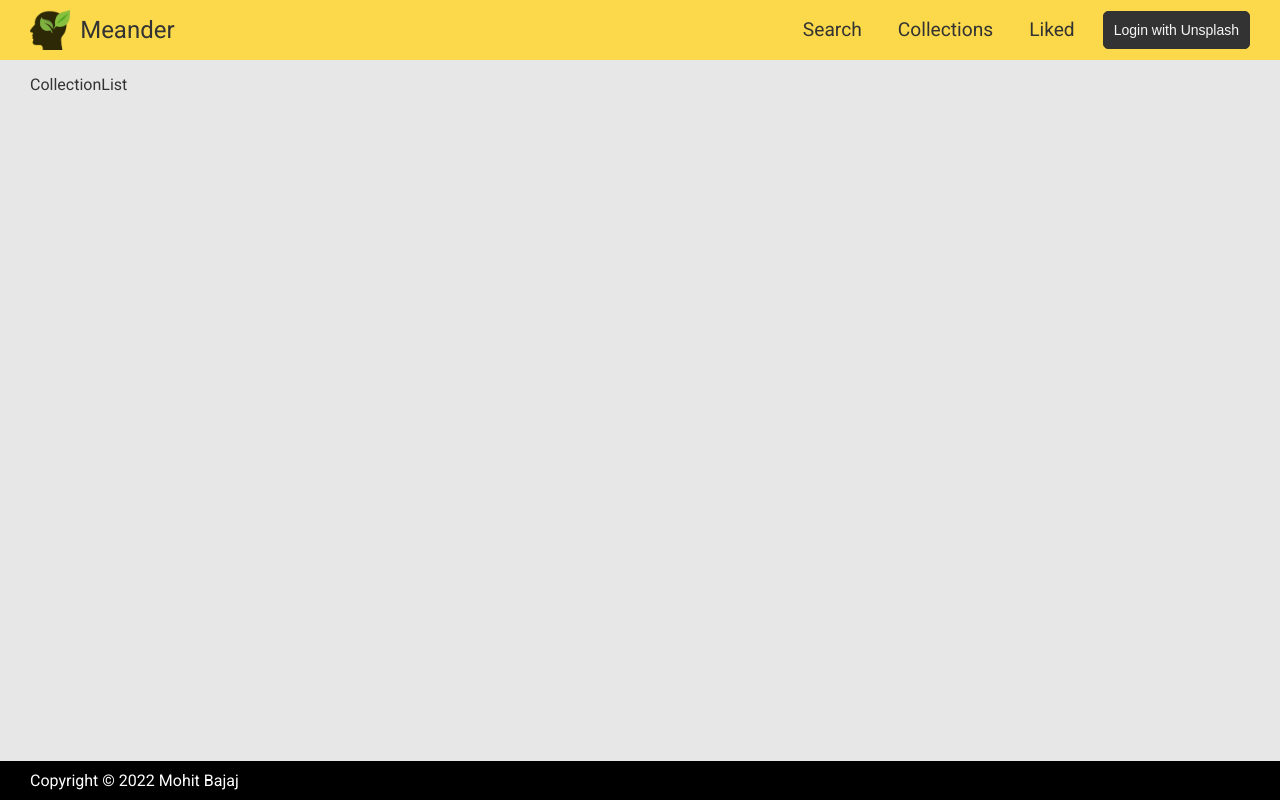
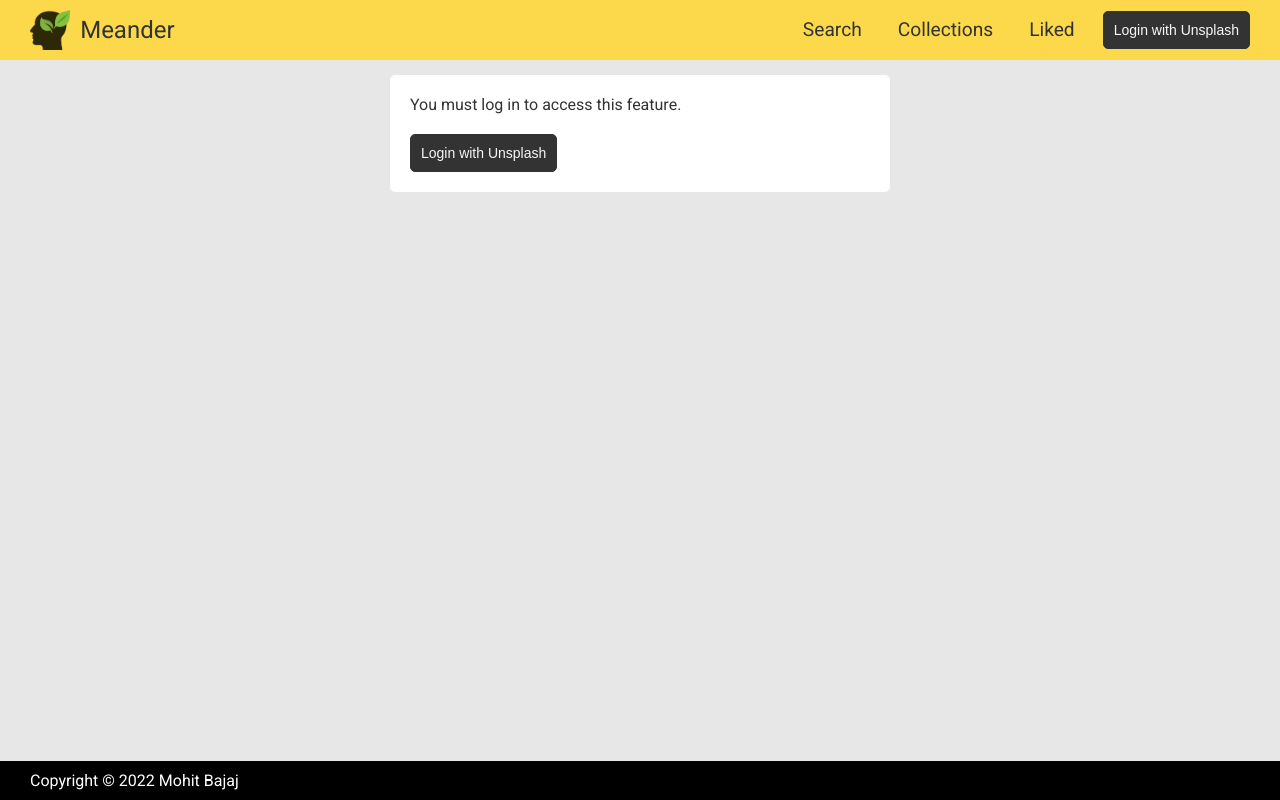
Before and after one commit to mohitb35/meander, a React (Create React App) app: page /collections in a window 1280 px wide. Built offline with nearby package versions, Linux system fonts and the light colour scheme; no server answers.

Commit message:
v3.1 - add route protection - protect routes that require user to sign in

```diff
--- a/src/components/App.js
+++ b/src/components/App.js
@@ -9,6 +9,7 @@ import CollectionList from "./collections/CollectionList";
 import LikedList from "./liked/LikedList";
 import Footer from "./common/Footer";
 import AuthLogic from "./auth/AuthLogic";
+import PrivateRoute from "./auth/PrivateRoute";
 
 const App = () => {
 	return (
@@ -17,8 +18,8 @@ const App = () => {
 				<Header />
 				<main>
 					<Route path="/" exact component={Home} />
-					<Route path="/collections" exact component={CollectionList} />
-					<Route path="/liked" exact component={LikedList} />
+					<PrivateRoute path="/collections" exact component={CollectionList} />
+					<PrivateRoute path="/liked" exact component={LikedList} />
 					<Route path="/auth" exact component={AuthLogic} />
 				</main>
 				<Footer />
--- /dev/null
+++ b/src/components/auth/PrivateRoute.css
@@ -0,0 +1,11 @@
+.login-needed-message {
+	background: white;
+	width: 90%;
+	max-width: 500px;
+	margin: 0 auto;
+	border-radius: 5px;
+	padding: 20px;
+	display: flex;
+	flex-direction: column;
+	gap: 20px;
+}
--- /dev/null
+++ b/src/components/auth/PrivateRoute.js
@@ -0,0 +1,47 @@
+import React from "react";
+import { Route } from "react-router-dom";
+import { connect } from "react-redux";
+
+import './PrivateRoute.css';
+
+import { generateAuthorizeUrl } from "../../utils";
+
+const renderLogin = () => {
+	return (
+		<div class="login-needed-message">
+			<p>You must log in to access this feature.</p>
+			<a href={generateAuthorizeUrl()} >
+				<button className="auth-button">
+					Login with Unsplash
+				</button>
+			</a>
+		</div>
+	)
+}
+
+const PrivateRoute = (props) => {
+	const { component: Component, isSignedIn, ...rest } = props;
+
+	return (
+		<Route
+			{...rest}
+			render={(props) => {
+				if (isSignedIn) {
+					return <Component {...props} />
+				} else {
+					return renderLogin()
+				}
+			}}
+		/>
+	)
+}
+
+const mapStateToProps = (state) => {
+	return {
+		isSignedIn: state.auth.isSignedIn
+	}
+}
+
+export default connect(
+	mapStateToProps
+)(PrivateRoute);
--- a/src/components/common/UnsplashAuth.js
+++ b/src/components/common/UnsplashAuth.js
@@ -3,42 +3,11 @@ import { connect } from 'react-redux';
 // import { Redirect } from 'react-router-dom';
 
 import { signOut } from '../../actions';
+import { generateAuthorizeUrl } from '../../utils';
 
 import './UnsplashAuth.css';
 
-const redirectUrl = encodeURIComponent("http://localhost:3000/auth");
-const oauthAuthorizeUrl = "https://meander-api.herokuapp.com/oauth/authorize";
-const responseType = "code"
-
 class UnsplashAuth extends React.Component {
-	state = {
-		isSignedIn: false,
-		attemptSignIn: false
-	};
-
-	generateAuthorizeUrl(redirectUrl) {
-		let queryStrings =
-		`redirect_uri=${redirectUrl}&response_type=${responseType}`;
-
-		return `${oauthAuthorizeUrl}?${queryStrings}`;
-	}
-
-	componentDidMount() {
-
-	};
-
-	onSignInClick = () => {
-		// Redirect to Authorize URL
-		this.setState({
-			attemptSignIn: true
-		})
-
-		/* this.setState({
-			isSignedIn: true
-		}) */
-
-	}
-
 	onSignOutClick = () => {
 		this.props.signOut();
 	}
@@ -53,7 +22,7 @@ class UnsplashAuth extends React.Component {
 			)
 		} else {
 			return(
-				<a href={this.generateAuthorizeUrl(redirectUrl)} >
+				<a href={generateAuthorizeUrl()} >
 					<button className="auth-button">
 						Login with Unsplash
 					</button>
--- /dev/null
+++ b/src/utils/index.js
@@ -0,0 +1,10 @@
+const redirectUrl = encodeURIComponent("http://localhost:3000/auth");
+const oauthAuthorizeUrl = "https://meander-api.herokuapp.com/oauth/authorize";
+const responseType = "code";
+
+export const generateAuthorizeUrl = () => {
+	let queryStrings =
+	`redirect_uri=${redirectUrl}&response_type=${responseType}`;
+
+	return `${oauthAuthorizeUrl}?${queryStrings}`;
+}
```
